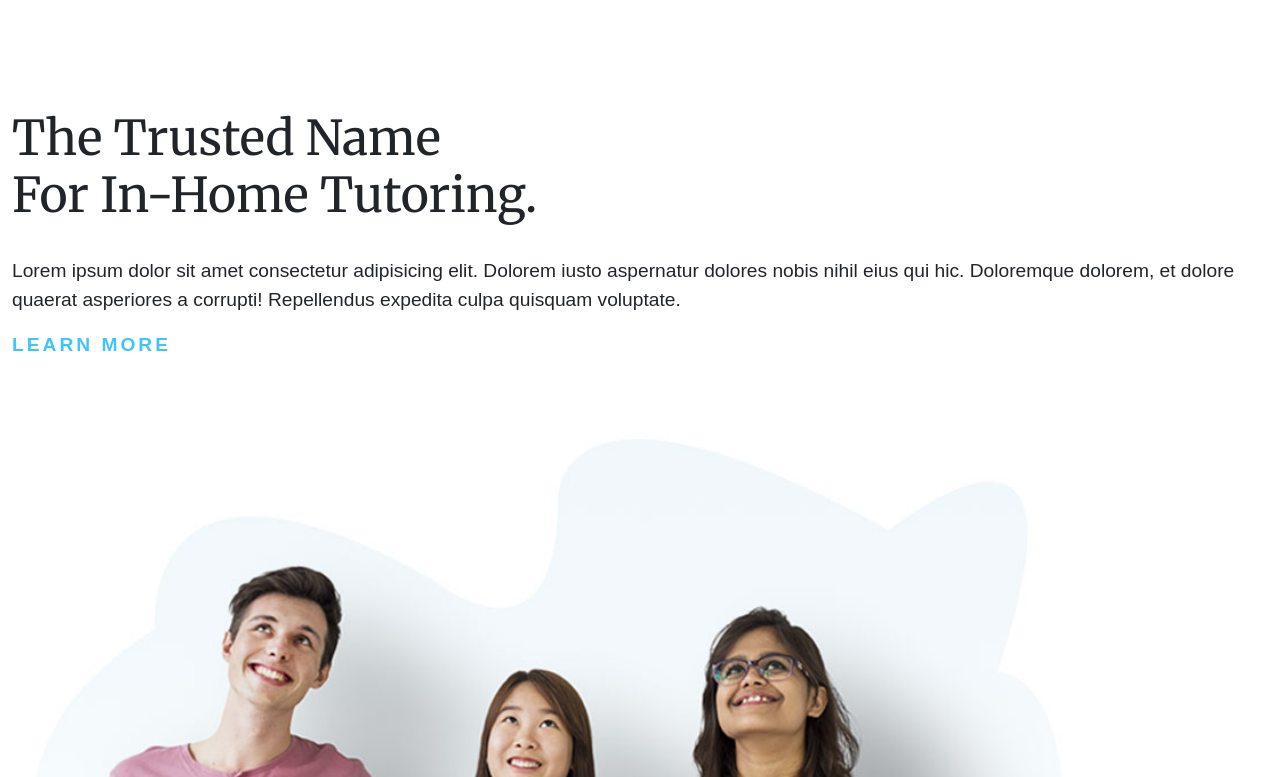
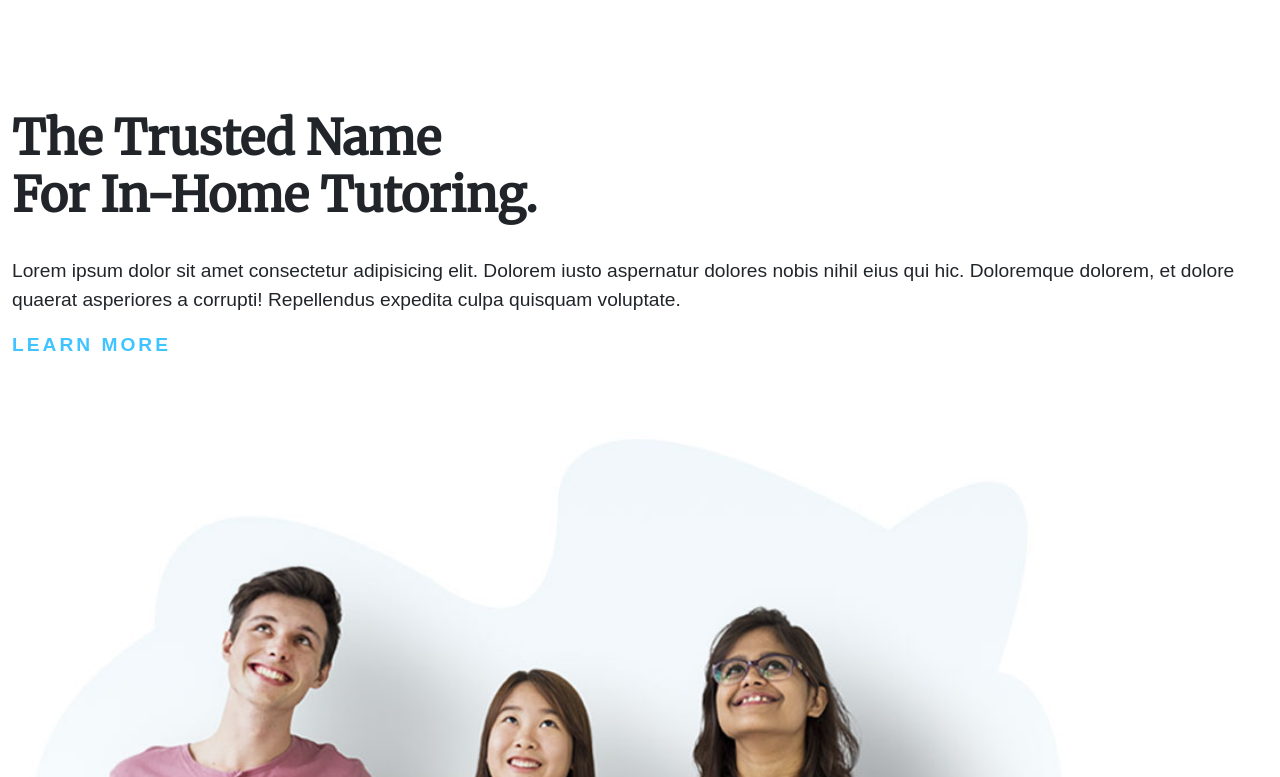
Before and after one commit to carloeusebi/proj-html-vuejs, a Vue app: page / in a window 1280 px wide. Shown: the part 1163-1940 px from the top of the page. Built offline with nearby package versions, Linux system fonts and the light colour scheme.

Commit message:
Increased h2 boldness

```diff
--- a/src/assets/sass/index.scss
+++ b/src/assets/sass/index.scss
@@ -38,6 +38,7 @@ h2 {
 	font-family: $font-primary;
 	font-size: 48px;
 	margin-bottom: 2rem;
+	font-weight: 900;
 }
 
 p {
```
